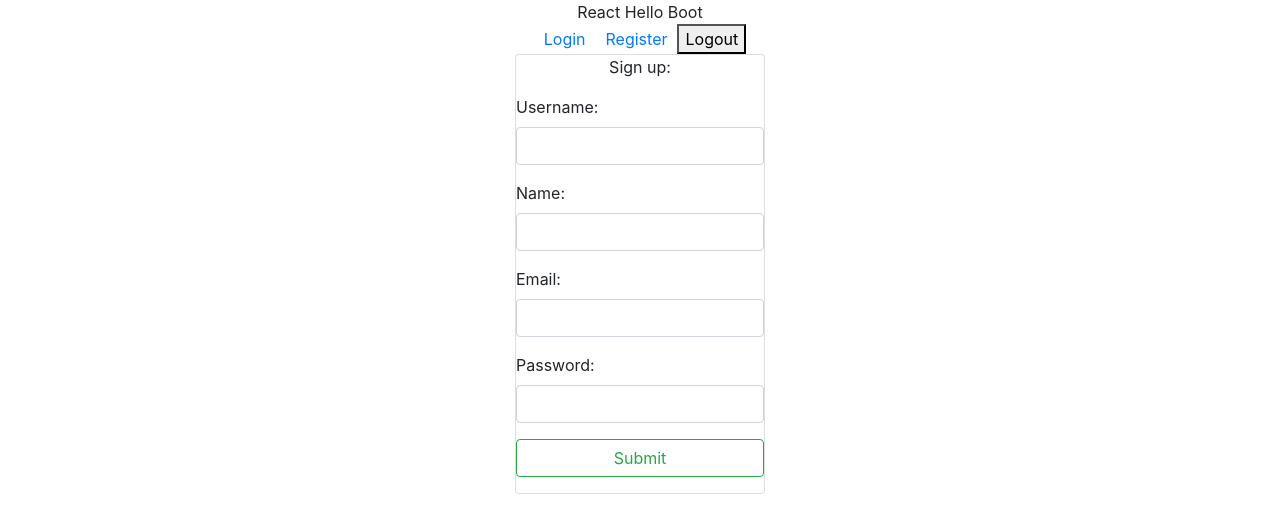
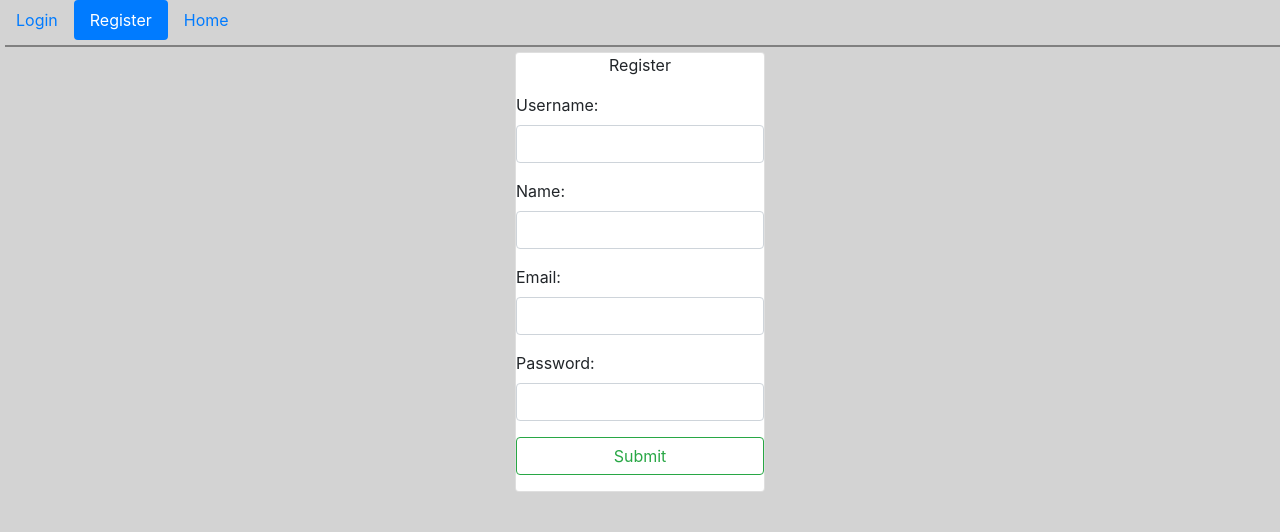
Before and after one commit to b-bly/ask-me-anything, a React (Create React App) app in the folder src/main/app/: page /register in a window 1280 px wide. Shown: the top 532 px of the page. Built offline with nearby package versions, Linux system fonts and the light colour scheme.

Commit message:
Navbar added.

```diff
--- a/src/main/app/src/App.css
+++ b/src/main/app/src/App.css
@@ -1,29 +1,14 @@
 .App {
   text-align: center;
+  background-color: lightgray;
+  height: 100vh;
 }
 
-.App-logo {
-  animation: App-logo-spin infinite 20s linear;
-  height: 40vmin;
-}
 
-.App-header {
-  background-color: #282c34;
-  min-height: 100vh;
-  display: flex;
-  flex-direction: column;
-  align-items: center;
-  justify-content: center;
-  font-size: calc(10px + 2vmin);
-  color: white;
-}
-
-.App-link {
-  color: #61dafb;
-}
-
-a, input {
-  margin: 10px;
+.hr {
+  border: .5px solid gray;
+  margin: 5px 5px 5px 5px;
+  width: 100%;
 }
 
 @keyframes App-logo-spin {
--- a/src/main/app/src/App.js
+++ b/src/main/app/src/App.js
@@ -3,7 +3,6 @@ import './App.css';
 import { withRouter, Switch, Route } from 'react-router-dom'
 // Request methods
 import { getCurrentUser } from './util/APIUtils'
-
 // constants
 import { ACCESS_TOKEN } from './constants'
 
@@ -12,9 +11,9 @@ import Home from './Scenes/Home'
 import Login from './Scenes/User/Login'
 import Register from './Scenes/User/Register'
 import QuestionFormContainer from './Scenes/QAndA/QuestionForm/QuestionFormContainer'
+import Nav from './Scenes/Nav/NavBar'
 
 // Font Awesome
-
 import { library } from '@fortawesome/fontawesome-svg-core'
 import { faTrash, faPencilAlt, faStroopwafel, faEdit, faCheck, faExternalLinkAlt } from '@fortawesome/free-solid-svg-icons'
 
@@ -24,7 +23,7 @@ class App extends Component {
   constructor(props) {
     super(props)
     this.state = {
-      currentUser: '',
+      currentUser: null,
       isAuthenticated: false,
       isLoading: false,
     }
@@ -62,10 +61,9 @@ class App extends Component {
   }
 
   handleRegister = (registerObj) => {
-    console.log(registerObj)
-
     this.props.history.push('/client/login')
   }
+
 
   handleLogout(redirectTo = "/", notificationType = "success", description = "You're successfully logged out.") {
     localStorage.removeItem(ACCESS_TOKEN);
@@ -82,26 +80,18 @@ class App extends Component {
   render() {
     return (
       <div className="App">
-        <header>
-          React Hello Boot
-        </header>
+        <Nav loadCurrentUser={this.loadCurrentUser.bind(this)}
+          handleLogout={this.handleLogout.bind(this)}
+          currentUser={this.state.currentUser}/>
+          <div className="hr"></div>
         {this.state.currentUser &&
           <div>Current user: {this.state.currentUser.name}</div>
         }
-        <a href="/client/login">Login</a>
-        <a href="/register">Register</a>
 
-        <button
-          onClick={this.handleLogout.bind(this)}
-        >Logout</button>
-
-
-        {/* <CreateQuestion /> */}
         <Switch>
           <Route exact path="/"
             render={() => <Home />}>
           </Route>
-
           <Route path="/client/login"
             render={(props) => <Login onLogin={this.handleLogin.bind(this)} {...props} />}>
           </Route>
--- /dev/null
+++ b/src/main/app/src/Scenes/Nav/NavBar.js
@@ -0,0 +1,63 @@
+import React, { Component, Fragment } from 'react';
+import { NavItem, NavLink } from 'reactstrap';
+import { Link, withRouter } from 'react-router-dom'
+
+// style
+import { StyledLink, StyledNav, LeftNavItem, LeftSide, RightSide } from './NavStyle'
+
+class NavBar extends Component {
+  constructor(props) {
+    super(props);
+    this.state = {
+      homeActive: true,
+    };
+  }
+
+
+  render() {
+    console.log(this.props);
+    const loginActive = this.props.location.pathname.indexOf("login") !== -1
+    const registerActive = this.props.location.pathname.indexOf("register") !== -1
+    const homeActive = this.props.location.pathname === '/'
+    console.log(loginActive, registerActive, homeActive);
+
+
+    return (
+      <StyledNav pills >
+        <LeftSide>
+          {this.props.currentUser === null && (
+            <Fragment>
+              <NavItem>
+                <NavLink active={loginActive}
+                  tag={Link}
+                  to="/client/login">Login</NavLink>
+              </NavItem>
+              <NavItem>
+                <NavLink active={registerActive}
+                  tag={Link}
+                  to="/register">Register</NavLink>
+              </NavItem>
+            </Fragment>
+          )}
+
+          <NavItem>
+            <NavLink active={homeActive}
+              tag={Link}
+              to="/">Home</NavLink>
+          </NavItem>
+        </LeftSide>
+
+        <RightSide>
+          {this.props.currentUser !== null && (
+            <LeftNavItem>
+              <StyledLink
+                onClick={this.props.handleLogout}>Logout</StyledLink>
+            </LeftNavItem>
+          )}
+        </RightSide>
+      </StyledNav>
+    )
+  }
+}
+
+export default withRouter(NavBar)
--- /dev/null
+++ b/src/main/app/src/Scenes/Nav/NavStyle.js
@@ -0,0 +1,25 @@
+import { Nav, NavLink, NavItem } from 'reactstrap'
+import styled from 'styled-components'
+
+export const StyledNav = styled(Nav) `
+  width: 100%;
+`
+
+export const StyledLink = styled(NavLink) `
+  cursor: pointer;
+`
+export const LeftNavItem = styled(NavItem) `
+  justify-self: flex-end;
+`
+
+export const LeftSide = styled.div `
+  margin-right: auto;
+  display: flex;
+  align-items: center;
+`
+
+export const RightSide = styled.div `
+  margin-left: auto;
+  display: flex;
+  align-items: center;
+`
--- a/src/main/app/src/Scenes/QAndA/QuestionList/List.js
+++ b/src/main/app/src/Scenes/QAndA/QuestionList/List.js
@@ -57,16 +57,17 @@ class List extends Component {
   }
 
   deleteQuestion = async (questionId) => {
+    const userPermission = window.confirm("Are you sure you want to delete this?")
+    if (userPermission) {
       let data = {}
       try {
         data = await deleteQuestion(questionId)
 
         if (data.error) {
-        console.log(data.error);
 
-        // this.setState({
-        //   message: data.error
-        // })
+          this.setState({
+            message: JSON.stringify(data.error)
+          })
         } else {
           let updatedQuestions = this.state.questions.filter((question) => {
             if (question.id === questionId) return false
@@ -79,6 +80,7 @@ class List extends Component {
         }
       } catch (error) {
         console.log(error);
+      }
     }
   }
 
@@ -111,7 +113,7 @@ class List extends Component {
       return (
         <Fragment>
           {this.state.message && (
-            <p style={{color: 'red'}}>{this.state.message}</p>
+            <p style={{ color: 'red' }}>{this.state.message}</p>
           )}
           {questions}
         </Fragment>
--- a/src/main/app/src/Scenes/User/Login.js
+++ b/src/main/app/src/Scenes/User/Login.js
@@ -50,7 +50,7 @@ class Login extends Component {
     return (
       <div className="container">
         <Card className="card-login">
-        <p>Login:</p>
+        <p>Login</p>
           <Form className="login-form" onSubmit={this.handleSubmit}>
             <FormGroup >
               <Label>
--- a/src/main/app/src/Scenes/User/Register.js
+++ b/src/main/app/src/Scenes/User/Register.js
@@ -42,7 +42,7 @@ class Register extends Component {
     return (
       <div className="container">
         <Card className="card-login">
-          <p>Sign up:</p>
+          <p>Register</p>
           <Form className="login-form" onSubmit={this.handleSubmit}>
             <FormGroup >
               <Label>
```
Lines whose indentation alone changed are shown as unchanged.
